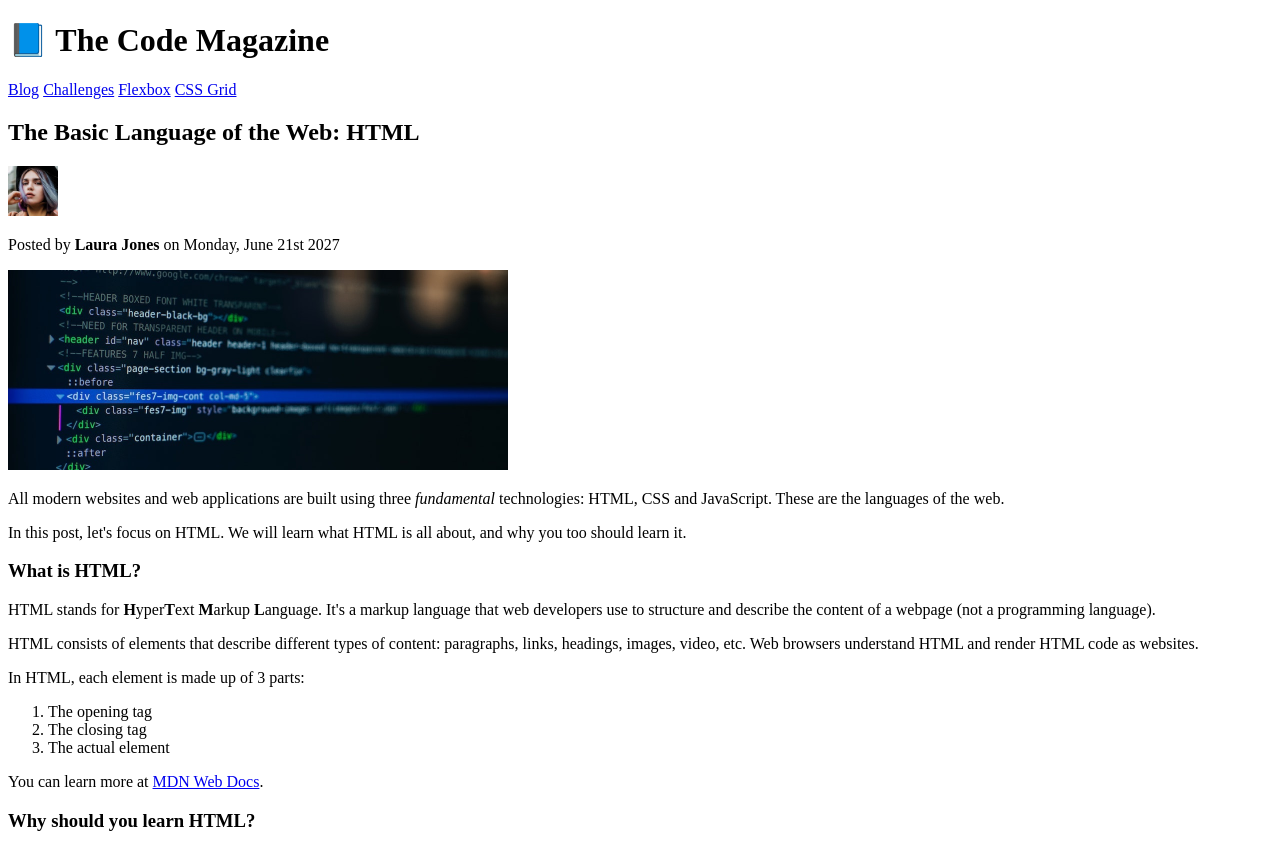
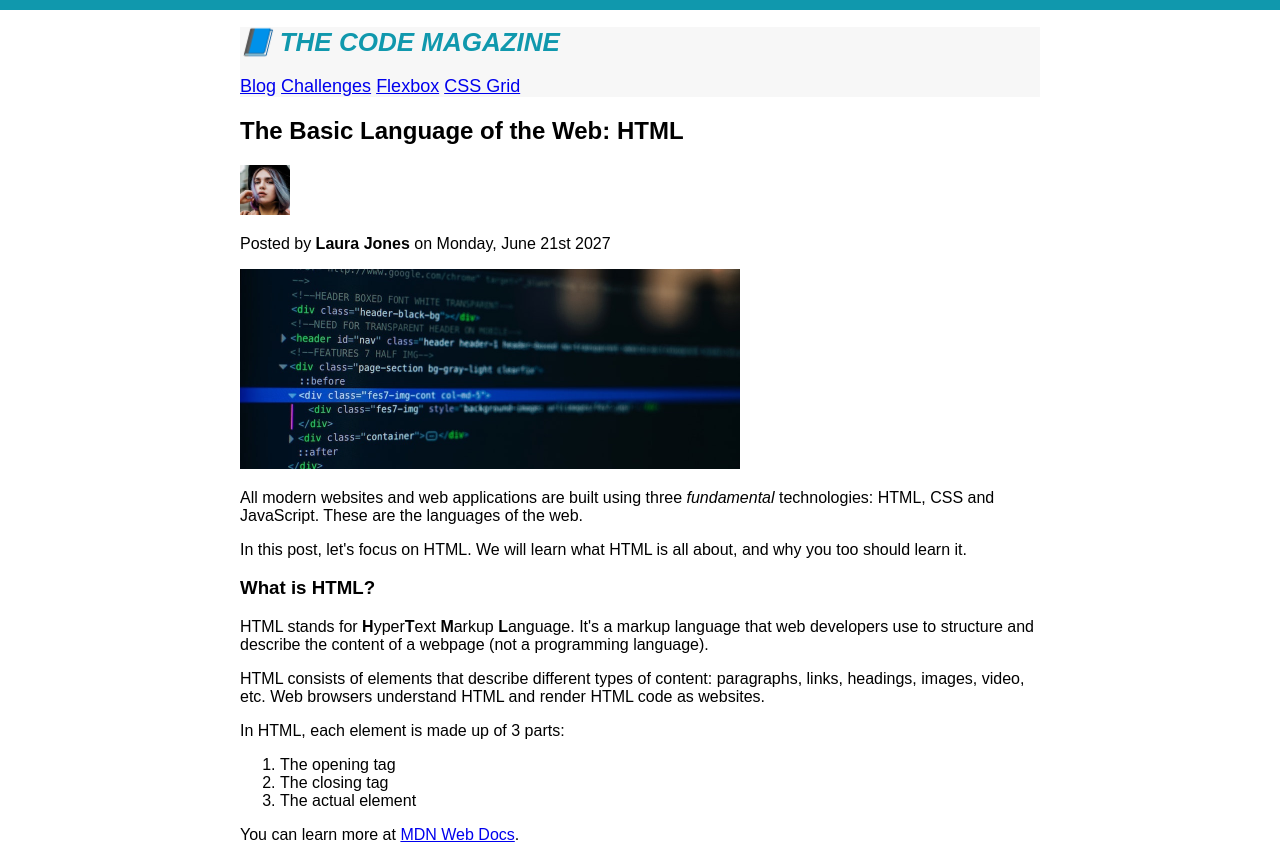
Before and after one commit to StivenDelgado/practica_html, a plain HTML site: page index.htm in a window 1280 px wide. Shown: the top 847 px of the page. Drawn offline with Linux system fonts and the light colour scheme.

Commit message:
Añadidura en css

```diff
--- /dev/null
+++ b/css/estilos.css
@@ -0,0 +1,32 @@
+body{
+    border-top: 10px solid #1098ad;
+    padding: 0;
+    margin: 0;
+    font-family: sans-serif;
+
+}
+#encabezado{
+    padding: 20px, 40px, 20px, 40px;
+    background-color: #f7f7f7;
+
+}
+.container{
+
+width: 800px;
+margin: 0 auto;
+}
+a:hover{
+    color: orangered;
+margin: 0;
+}
+nav{
+    font-size: 18px;
+
+}
+
+h1{
+    color: #1098ad;
+    font-size: 26px;
+    text-transform: uppercase;
+    font-style: italic;
+}
--- a/index.htm
+++ b/index.htm
@@ -5,8 +5,11 @@
     <meta http-equiv="X-UA-Compatible" content="IE=edge">
     <meta name="viewport" content="width=device-width, initial-scale=1.0">
     <title>Práctica html</title>
+    <link rel="stylesheet" href="css/estilos.css">
 </head>
 <body>
+    <div class="container">
+        <header id="encabezado">
         <h1>📘 The Code Magazine</h1>
         <nav>
         <a href="#">Blog</a>
@@ -14,20 +17,19 @@
         <a href="#">Flexbox</a>
         <a href="#">CSS Grid</a>
         </nav>
-<header>
+        </header>
         <h2>The Basic Language of the Web: HTML</h2>
             <img src="img/laura-jones.jpg" alt="mujer" height="50px"
             width="50px">
             <p>Posted by <strong>Laura Jones</strong> on Monday, June 21st 2027</p>
             <img src="img/post-img.jpg" alt="codigo" width="500px" height="200px">
-</header>
+        <header>
         <p>All modern websites and web applications are built using three <i>fundamental</i> technologies: HTML, CSS and JavaScript. These are the languages of the web.</p>
         <p>In this post, let's focus on HTML. We will learn what HTML is all about, and why you too should learn it.</p>
         <h3><strong>What is HTML?</strong></h3>
         <p>HTML stands for <strong>H</strong>yper<strong>T</strong>ext <strong>M</strong>arkup <strong>L</strong>anguage. It's a markup language that web developers use to structure and describe the content of a webpage (not a programming language).</p>
         <p>
             HTML consists of elements that describe different types of content: paragraphs, links, headings, images, video, etc. Web browsers understand HTML and render HTML code as websites.
-
          </p>
          <p>In HTML, each element is made up of 3 parts:</p>
          <ol>
@@ -79,7 +81,7 @@
                 </li>
               </ul>
          </aside>
-
         <footer>Copyright &copy; 2027 by The Code Magazine.</footer>
+    </div>
 </body>
 </html>
```
Lines whose indentation alone changed are shown as unchanged.
